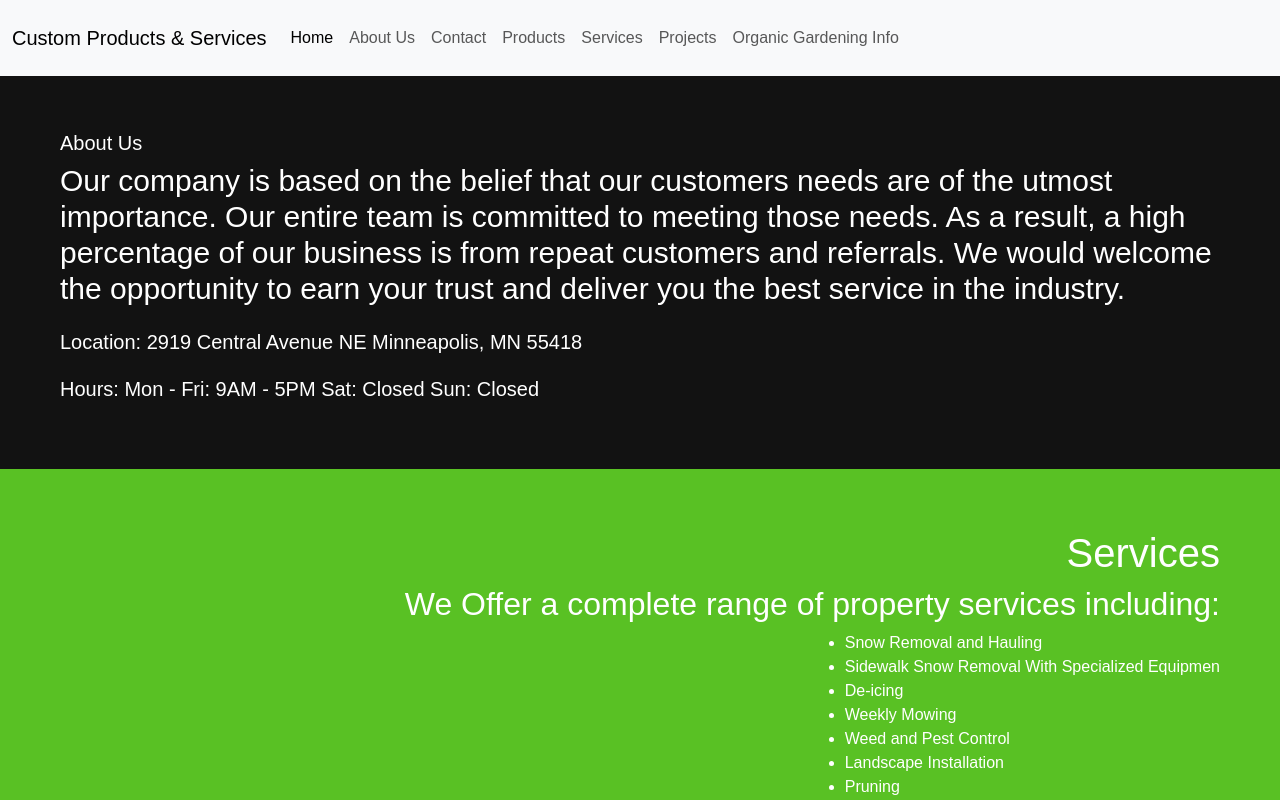
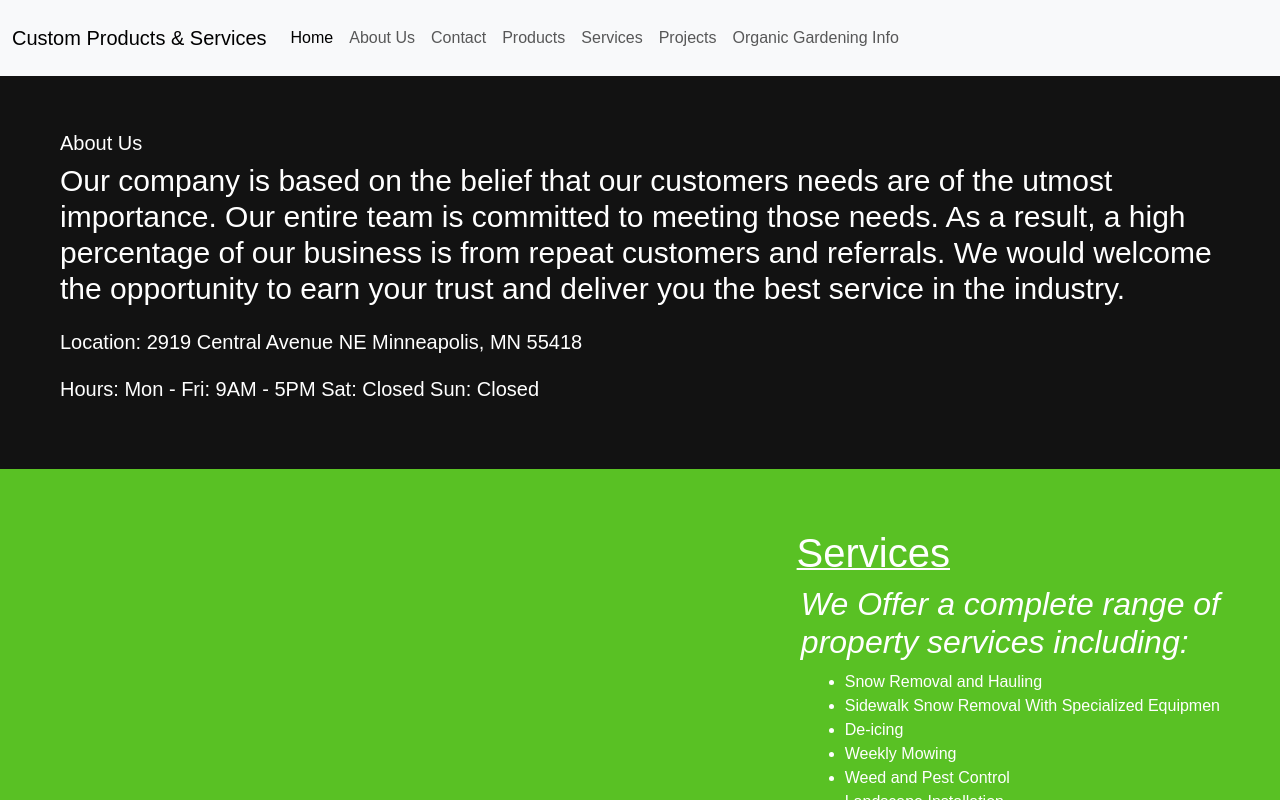
Before and after one commit to MikeAtwood/custom-products, a React (Vite) app: page /services in a window 1280 px wide. Shown: the top 800 px of the page. Built offline with nearby package versions, Linux system fonts and the light colour scheme.

Commit message:
styled services component

```diff
--- a/src/App.css
+++ b/src/App.css
@@ -46,3 +46,16 @@ nav.navbar {
   padding: 60px;
   background-color: rgb(89, 193, 36);
 }
+
+.services h1 {
+  display: flex;
+  justify-content: flex-start;
+  align-items: flex-start;
+  padding-right: 270px;
+  text-decoration: underline;
+  text-decoration-thickness: 2px;
+}
+
+.services h2 {
+  font-style: italic;
+}
--- a/src/components/Services.jsx
+++ b/src/components/Services.jsx
@@ -2,7 +2,7 @@ const Services = () => {
     return (
         <div className="services">
             <h1>Services</h1>
-            <h2>We Offer a complete range of property services including:</h2>
+            <h2>We Offer a complete range of<br /> property services including:</h2>
             <ul>
                 <li>Snow Removal and Hauling</li>
                 <li>Sidewalk Snow Removal With Specialized Equipmen</li>
```
